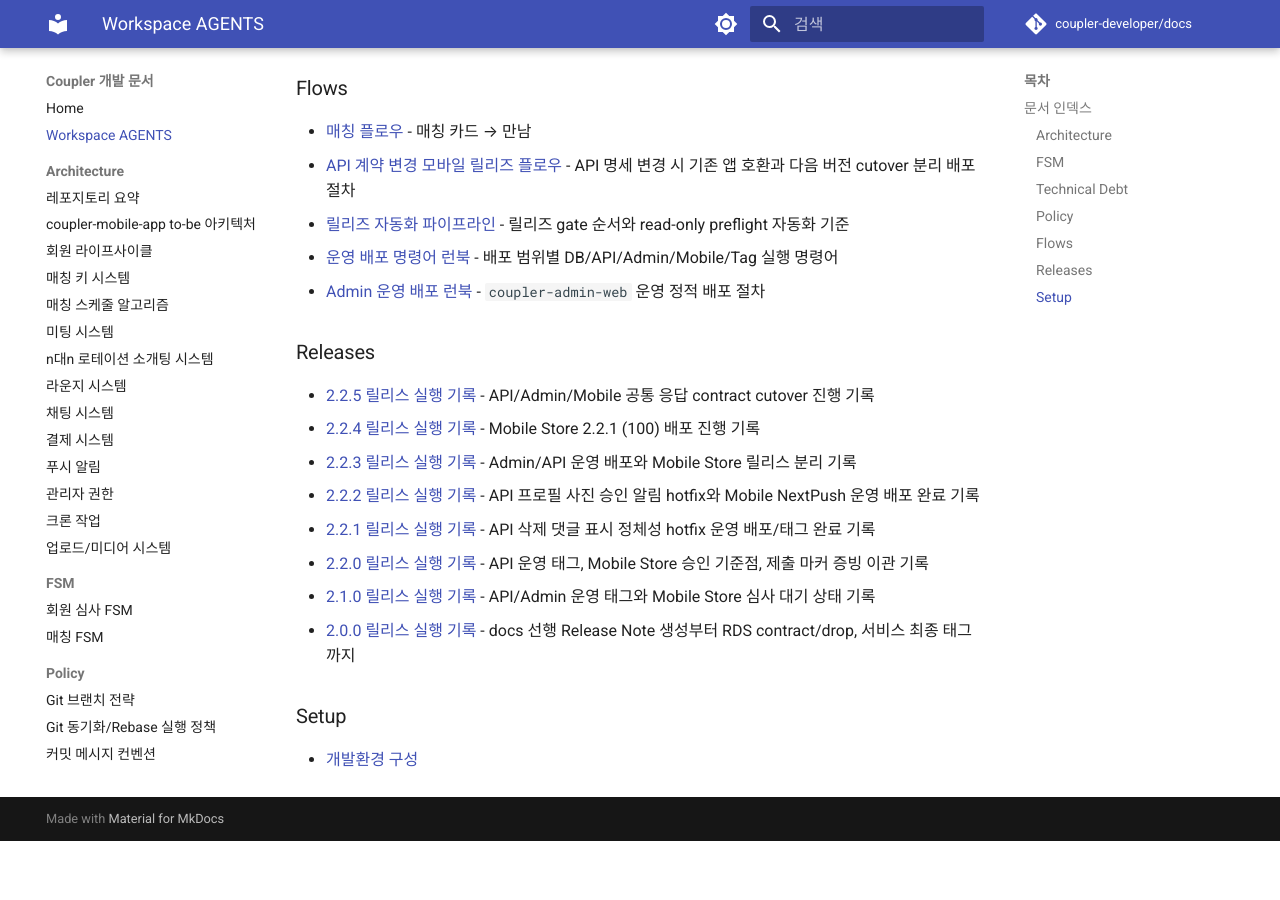
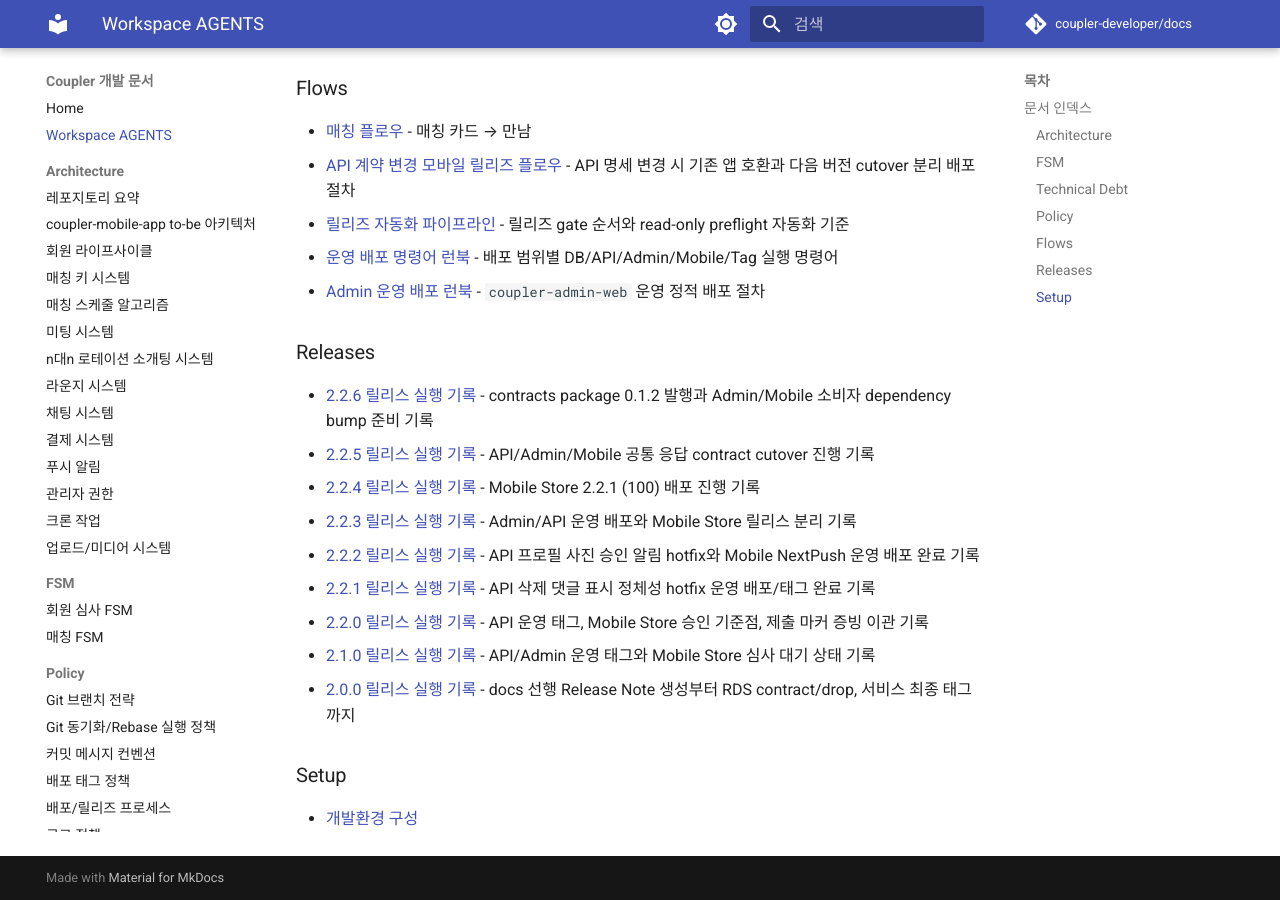
Before and after one commit to coupler-developer/docs, an MkDocs documentation site: the page built from content/AGENTS.md, in a window 1280 px wide and 900 px high, scrolled down 4176 px. Built offline with MkDocs 1.6.1 and Material for MkDocs 9.7.7, drawn with Linux system fonts in a browser that asks for light colours; comment, search, counter and statistics services are not loaded; before the commit the page ends 5017 px from its top, so only the background shows below that; part of the change alters nothing that is shown.

Commit message:
docs: 계약 패키지 0.1.2 릴리스 기록 추가
Changes:
- v2.2.6 릴리스 실행 기록 추가
- Release nav와 AGENTS 인덱스에 v2.2.6 링크 추가

Rationale:
- contracts package 0.1.2 발행 증거와 Admin/Mobile consumer bump 준비 상태를 docs 기준점으로 고정해야 함

Tests:
- yarn validate:docs

````diff
--- a/content/AGENTS.md
+++ b/content/AGENTS.md
@@ -113,6 +113,7 @@
 
 ### Releases
 
+- [2.2.6 릴리스 실행 기록](releases/v2.2.6.md) - contracts package 0.1.2 발행과 Admin/Mobile 소비자 dependency bump 준비 기록
 - [2.2.5 릴리스 실행 기록](releases/v2.2.5.md) - API/Admin/Mobile 공통 응답 contract cutover 진행 기록
 - [2.2.4 릴리스 실행 기록](releases/v2.2.4.md) - Mobile Store 2.2.1 (100) 배포 진행 기록
 - [2.2.3 릴리스 실행 기록](releases/v2.2.3.md) - Admin/API 운영 배포와 Mobile Store 릴리스 분리 기록
--- /dev/null
+++ b/content/releases/v2.2.6.md
@@ -0,0 +1,164 @@
+# 2.2.6 릴리스 실행 기록
+
+```release-metadata
+{
+  "schema": "release-metadata/v1",
+  "version": "v2.2.6",
+  "status": "in_progress",
+  "releaseScopes": [
+    "contracts-package",
+    "docs"
+  ],
+  "extraRepoRefs": [
+    "coupler-admin-web",
+    "coupler-mobile-app"
+  ],
+  "versionMapping": {
+    "docs": {
+      "tag": null,
+      "commit": null
+    },
+    "coupler-api": {
+      "tag": null,
+      "commit": "64ffd739d2d1eb43a2f55100ce1831b81ec6da9c"
+    },
+    "coupler-admin-web": {
+      "tag": null,
+      "commit": "96034847c7f567209c533fce17bd61e96dca8700"
+    },
+    "coupler-mobile-app": {
+      "store": null,
+      "releaseTag": null,
+      "commit": "161bd00869c0775a30b4175b803e95638cd246f5",
+      "nextPush": null
+    }
+  },
+  "scopeResults": {
+    "contracts-package": {
+      "status": "released",
+      "summary": "Release Contracts workflow가 매칭 일정 ErrorData 계약을 포함한 contracts package 0.1.2를 발행했다.",
+      "evidence": {
+        "publishedPackage": "@coupler-developer/coupler-api-contracts@0.1.2",
+        "workflow": "Release Contracts run 29028333006 success, publish job 86154024364 success, completed 2026-07-09T15:10:00Z",
+        "sourceRef": "64ffd739d2d1eb43a2f55100ce1831b81ec6da9c"
+      }
+    },
+    "docs": {
+      "status": "in_progress",
+      "summary": "0.1.2 contracts package publish와 소비자 dependency bump 준비 상태를 문서화한다.",
+      "evidence": {}
+    }
+  },
+  "apiContractCutover": null
+}
+```
+
+## 문서 역할
+
+- 역할: `시나리오`
+- 문서 종류: `flow`
+- 충돌 시 우선 문서: `policy/release-process.md`, contracts package 기준은 `policy/api-client-contract-package-policy.md`
+- 기준 성격: `as-is`
+
+## 목적
+
+- `v2.2.6` docs 릴리스 기록에 `@coupler-developer/coupler-api-contracts@0.1.2` 발행 기준점을 고정한다.
+- API contracts package 발행과 Admin/Mobile 소비자 dependency bump 준비 상태를 한 문서에서 추적한다.
+- 이번 기록은 package 소비자 정렬까지의 준비 기록이며, 운영 API/Admin 배포 또는 Mobile Store/NextPush cutover와 분리한다.
+
+## 범위
+
+- 대상: `docs`, `coupler-api`, `coupler-admin-web`, `coupler-mobile-app`
+- 포함 범위: contracts package `0.1.2` publish 증빙, API source ref 고정, Admin/Mobile consumer dependency bump PR 준비, docs Release 기록
+- 제외 범위: 운영 `RDS` 변경, `coupler-api` 운영 배포, `coupler-admin-web` 운영 배포, Mobile Store/NextPush 배포, API contract runtime cutover
+
+## 상위 규범 문서
+
+- [배포/릴리즈 프로세스](../policy/release-process.md)
+- [API 클라이언트 계약 패키지 정책](../policy/api-client-contract-package-policy.md)
+- [API 계약 변경 모바일 릴리즈 플로우](../flows/cross-project/api-contract-mobile-release-flow.md)
+- [테스트/CI 전략](../policy/testing-strategy.md)
+
+## 릴리스 상태
+
+- 목표 버전: `v2.2.6`
+- 전체 상태: `in_progress`
+- 완료 범위: `coupler-api` Release Contracts workflow run `29028333006` success, GitHub Packages `@coupler-developer/coupler-api-contracts@0.1.2` 발행 확인, Admin/Mobile consumer bump local dependency update
+- 대기 범위: docs PR merge, `coupler-admin-web` consumer bump PR merge, `coupler-mobile-app` consumer bump PR merge
+- `docs` 기록 버전: `v2.2.6` (통합 릴리스 기록 번호)
+- `coupler-api` source ref: `64ffd739d2d1eb43a2f55100ce1831b81ec6da9c`
+- contracts package: `@coupler-developer/coupler-api-contracts@0.1.2`
+- `coupler-admin-web` consumer branch: `chore/김민식/api-contracts-0-1-2`
+- `coupler-mobile-app` consumer branch: `chore/김민식/api-contracts-0-1-2`
+
+## 버전 매핑
+
+- `docs`: 태그 `N/A`, 커밋 `N/A`
+- `coupler-api`: 태그 `N/A`, 커밋 `64ffd739d2d1eb43a2f55100ce1831b81ec6da9c`
+- `coupler-admin-web`: 태그 `N/A`, 커밋 `96034847c7f567209c533fce17bd61e96dca8700`
+- `coupler-mobile-app`: Store `N/A`, 릴리스 태그 `N/A`, 커밋 `161bd00869c0775a30b4175b803e95638cd246f5`, NextPush `N/A`
+
+## 릴리스 결과
+
+- `coupler-api` main `64ffd739d2d1eb43a2f55100ce1831b81ec6da9c` 기준 Release Contracts workflow가 contracts package `0.1.2`를 발행했다.
+- GitHub Packages에서 `@coupler-developer/coupler-api-contracts@0.1.2` version, tarball, integrity를 확인했다.
+- `coupler-admin-web` consumer branch는 `@coupler-developer/coupler-api-contracts` dependency를 `0.1.1`에서 `0.1.2`로 올리고 lockfile을 갱신한다.
+- `coupler-mobile-app` consumer branch는 `@coupler-developer/coupler-api-contracts` dependency를 `0.1.1`에서 `0.1.2`로 올리고 lockfile을 갱신한다.
+- 이번 기록은 package publish와 consumer dependency 정렬 준비 범위다. Runtime API/Admin 배포와 Mobile Store/NextPush cutover는 수행하지 않는다.
+
+## 메인 흐름
+
+1. `coupler-api` PR #102 merge 후 `origin/main`이 `64ffd739d2d1eb43a2f55100ce1831b81ec6da9c`로 전진한 것을 확인했다.
+2. Release Contracts workflow run `29028333006`이 `main` source ref `64ffd739d2d1eb43a2f55100ce1831b81ec6da9c`에서 성공한 것을 확인했다.
+3. GitHub Packages에서 `@coupler-developer/coupler-api-contracts@0.1.2`가 발행된 것을 확인했다.
+4. `coupler-admin-web` branch `chore/김민식/api-contracts-0-1-2`에서 package dependency와 lockfile을 `0.1.2`로 갱신했다.
+5. `coupler-mobile-app` branch `chore/김민식/api-contracts-0-1-2`에서 package dependency와 lockfile을 `0.1.2`로 갱신했다.
+6. docs `v2.2.6` 릴리스 기록을 생성해 package publish evidence와 consumer bump 준비 상태를 고정한다.
+
+## 검증 근거
+
+- `coupler-api`
+    - source ref: `64ffd739d2d1eb43a2f55100ce1831b81ec6da9c`
+    - Release Contracts workflow: run `29028333006`, publish job `86154024364`, completed `2026-07-09T15:10:00Z`
+    - published package: `@coupler-developer/coupler-api-contracts@0.1.2`
+    - package tarball: `https://npm.pkg.github.com/download/@coupler-developer/coupler-api-contracts/0.1.2/2d05b0520864b5fa4f8085fb679d37c25be89985`
+    - package integrity: `sha512-vzTQSf21ZZce6ktfOKXHcSqCpRYeNDVq27WIhFrOARXkZ6HXCSnckqEXd8de/gnm3vec52VxJ4BCstF+P0TCXw==`
+- `coupler-admin-web`
+    - branch: `chore/김민식/api-contracts-0-1-2`
+    - base ref: `96034847c7f567209c533fce17bd61e96dca8700`
+    - 변경 파일: `package.json`, `yarn.lock`
+    - dependency pin: `@coupler-developer/coupler-api-contracts@0.1.2`
+    - lockfile tarball: `https://npm.pkg.github.com/download/@coupler-developer/coupler-api-contracts/0.1.2/2d05b0520864b5fa4f8085fb679d37c25be89985`
+    - lockfile integrity: `sha512-vzTQSf21ZZce6ktfOKXHcSqCpRYeNDVq27WIhFrOARXkZ6HXCSnckqEXd8de/gnm3vec52VxJ4BCstF+P0TCXw==`
+- `coupler-mobile-app`
+    - branch: `chore/김민식/api-contracts-0-1-2`
+    - base ref: `161bd00869c0775a30b4175b803e95638cd246f5`
+    - 변경 파일: `package.json`, `yarn.lock`
+    - dependency pin: `@coupler-developer/coupler-api-contracts@0.1.2`
+    - lockfile tarball: `https://npm.pkg.github.com/download/@coupler-developer/coupler-api-contracts/0.1.2/2d05b0520864b5fa4f8085fb679d37c25be89985`
+    - lockfile integrity: `sha512-vzTQSf21ZZce6ktfOKXHcSqCpRYeNDVq27WIhFrOARXkZ6HXCSnckqEXd8de/gnm3vec52VxJ4BCstF+P0TCXw==`
+- `docs`
+    - 기록 상태: contracts package `0.1.2` publish와 consumer bump 준비 상태를 `in_progress`로 문서화
+    - scopeResults: `contracts-package` released, `docs` in_progress
+
+## 롤백 기준
+
+- Contracts package `0.1.2`는 이미 발행된 package artifact이므로 삭제/재발행으로 되돌리지 않는다.
+- Consumer bump PR merge 전 문제가 확인되면 Admin/Mobile branch의 dependency pin을 `0.1.1`로 되돌리고 lockfile을 다시 생성한다.
+- Consumer bump PR merge 후 문제가 확인되면 각 소비자 repo에서 revert PR을 만들어 `@coupler-developer/coupler-api-contracts@0.1.1` lockfile 상태로 복구한다.
+- 운영 API/Admin 배포와 Mobile Store/NextPush는 이번 릴리스 범위가 아니므로 rollback 대상이 아니다.
+- API contract runtime cutover가 필요한 변경이 추가되면 별도 릴리스 기록에서 `apiContractCutover` evidence를 채우고 N+1/legacy traffic block 기준을 다시 검증한다.
+
+## 후속 작업
+
+- docs `v2.2.6` PR을 merge해 Release 기록을 main에 반영한다.
+- `coupler-admin-web` consumer bump PR을 merge한다.
+- `coupler-mobile-app` consumer bump PR을 merge한다.
+- consumer PR merge 후 운영 배포 또는 Mobile release cutover가 필요해지면 별도 release record로 분리한다.
+
+## 관련 문서
+
+- [API 클라이언트 계약 패키지 정책](../policy/api-client-contract-package-policy.md)
+- [API 계약 변경 모바일 릴리즈 플로우](../flows/cross-project/api-contract-mobile-release-flow.md)
+- [배포/릴리즈 프로세스](../policy/release-process.md)
+- [2.2.5 릴리스 실행 기록](v2.2.5.md)
--- a/mkdocs.yml
+++ b/mkdocs.yml
@@ -105,6 +105,7 @@ nav:
       - 운영 배포 명령어 런북: flows/cross-project/production-deploy-command-runbook.md
       - Admin 운영 배포 런북: flows/cross-project/admin-web-production-deploy-flow.md
   - Releases:
+      - 2.2.6 릴리스 실행 기록: releases/v2.2.6.md
       - 2.2.5 릴리스 실행 기록: releases/v2.2.5.md
       - 2.2.4 릴리스 실행 기록: releases/v2.2.4.md
       - 2.2.3 릴리스 실행 기록: releases/v2.2.3.md
````
